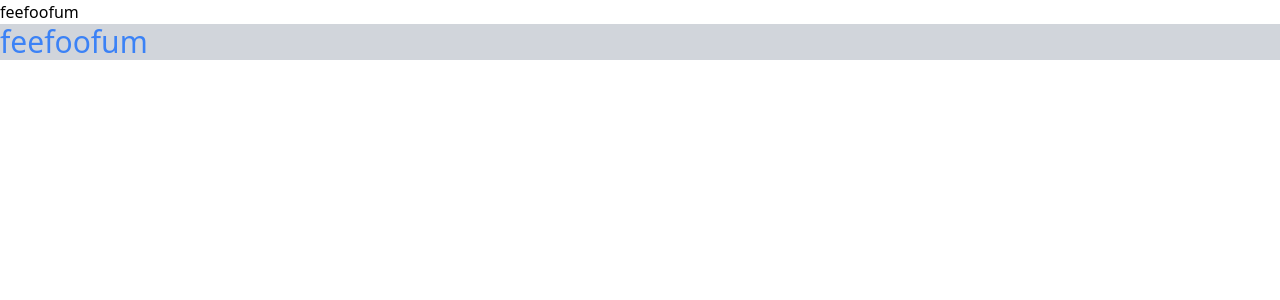
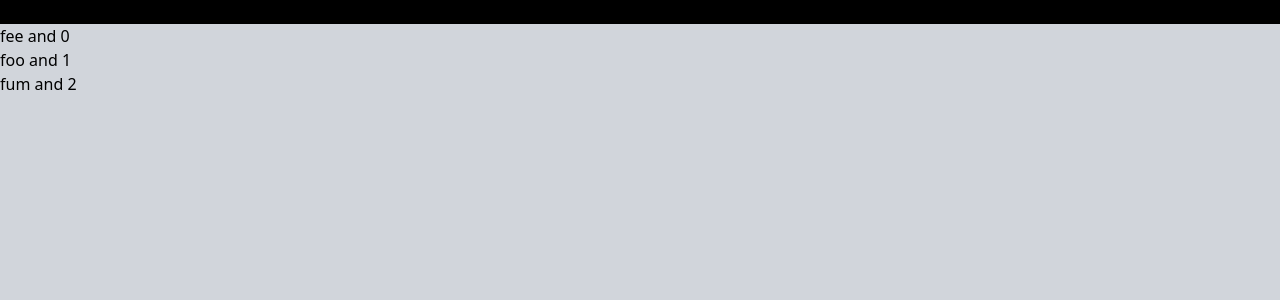
Before and after one commit to jainshreyp/app, a React (Create React App) app in the folder app/: page / in a window 1280 px wide. Shown: the top 300 px of the page. Built offline with nearby package versions, Linux system fonts and the light colour scheme.

Commit message:
added func components

```diff
--- a/app/haha.ts
+++ b/app/haha.ts
@@ -1,4 +1,4 @@
-const redux = require('redux')
+import redux from 'redux'
 
 
 //reduction function, only has a param of state and action
--- a/app/src/App.js
+++ b/app/src/App.js
@@ -1,14 +1,15 @@
 import { React, useState} from 'react';
-import Welcome from './components/welcome';
+import Rating from './components/rating';
 
 function App(props) {
   const [yourMom, setYourMom] = useState(['fee','foo','fum'])
   return (
-    <div className="App">
+    <div className="bg-black w-full h-screen">
       <link rel="stylesheet" href="https://unpkg.com/tailwindcss/dist/tailwind.min.css"/>
       <p>{yourMom}</p>
-      <Welcome value={yourMom} />
+      <Rating value={yourMom} />
     </div>
   );
 }
+
 export default App;
--- /dev/null
+++ b/app/src/components/rating.js
@@ -0,0 +1,16 @@
+import React from 'react'
+
+const Rating = (props) => {
+
+    const listItems = props.value.map((elem, index) => <p key={index}>{elem} and {index}</p>)
+    return(
+        <div className="bg-gray-300 w-full h-full">
+            <p className="text-black">
+                {listItems}
+            </p>
+            {/* <p className="text-3xl text-blue-500">{props.value}</p> */}
+        </div>
+    )
+}
+
+export default Rating
--- a/app/src/components/welcome.js
+++ /dev/null
@@ -1,14 +0,0 @@
-import React from 'react'
-
-const Welcome = (props) => {
-    return(
-        <div className="bg-gray-300 px-auto">
-            <p>{props.value.map = (elem) => {
-                return(<p className="text-3xl text-blue-500">{elem}</p>)
-            }}</p>
-            <p className="text-3xl text-blue-500">{props.value}</p>
-        </div>
-    )
-}
-
-export default Welcome
```
Also changed, not shown: 2 other files (tests, documents, lock files or other folders).
